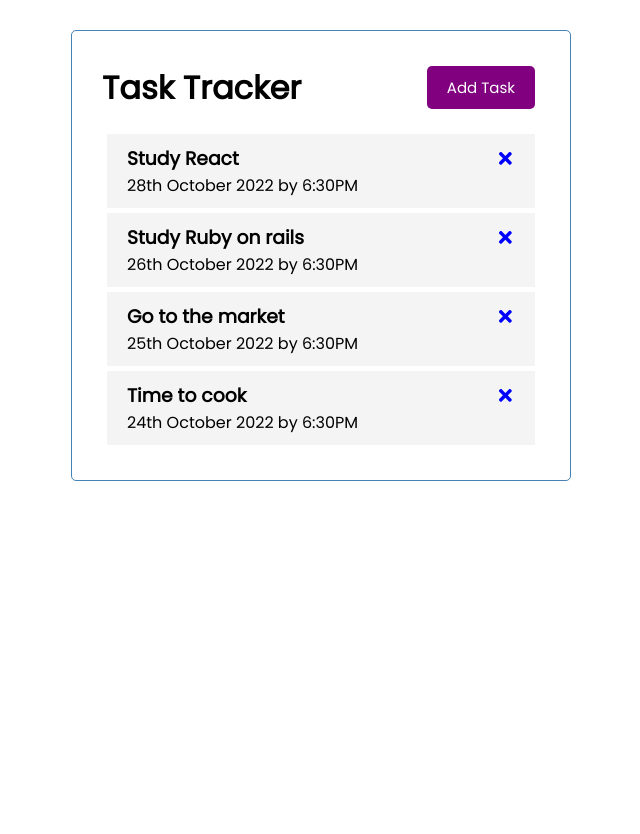
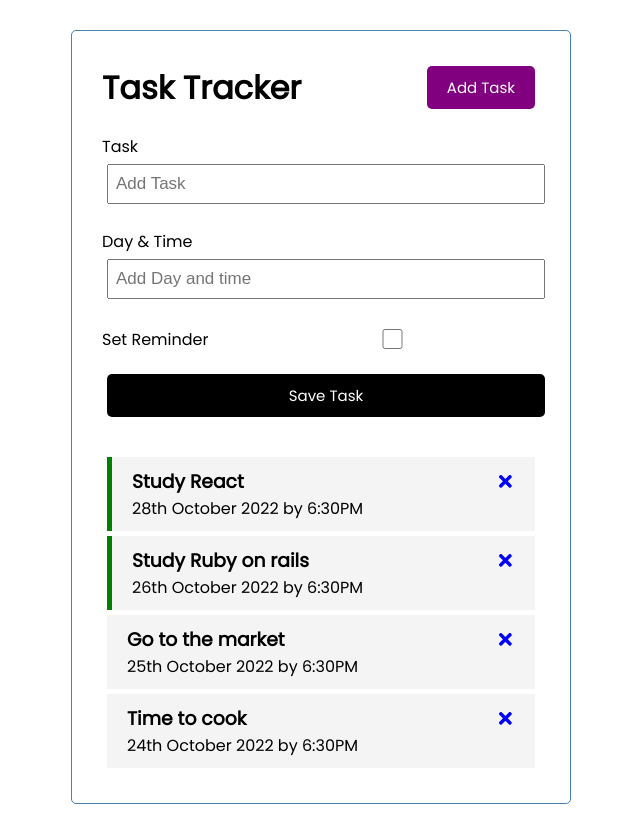
Before and after one commit to Adanzeakonobi/Planning, a React (Create React App) app in the folder planning/: page / in a window 1280 px wide. Shown: the whole page, without its empty margins (319-959 px from the left). Before the commit the page ends 800 px from the top, so only its background shows below. Built offline with nearby package versions, Linux system fonts and the light colour scheme.

Commit message:
Create a function to add task

```diff
--- a/planning/src/App.js
+++ b/planning/src/App.js
@@ -1,6 +1,7 @@
 import { useState } from 'react'
 import Header from './components/Header';
 import Tasks from './components/Tasks';
+import AddTask from './components/AddTask';
 
 const App = () => {
   const [ tasks, setTasks] = useState([
@@ -8,39 +9,51 @@ const App = () => {
         id: 1,
         text: 'Study React',
         day: '28th October 2022 by 6:30PM',
-        reminder: 'true'
+        reminder: true,
     },
     {
         id: 2,
         text: 'Study Ruby on rails',
         day: '26th October 2022 by 6:30PM',
-        reminder: 'true'
+        reminder: true,
     },
     {
         id: 3,
         text: 'Go to the market',
         day: '25th October 2022 by 6:30PM',
-        reminder: 'false'
+        reminder: false,
     },
     {
         id: 4,
         text: 'Time to cook',
         day: '24th October 2022 by 6:30PM',
-        reminder: 'true'
+        reminder: false,
     }
 ])
+
+// Add Task
+const addTask = (task) => {
+  console.log(task)
+}
 
 
 // Delete task
 const deleteTask = (id) => {
-  console.log('delete', id)
+  // console.log('delete', id)
   setTasks(tasks.filter((task) => task.id !== id))
+}
+
+// Toggle Reminder
+const toggleReminder = (id) => {
+  console.log('toggle', id)
+  setTasks(tasks.map((task) => task.id === id ? {...task, reminder: !task.reminder} : task))
 }
 
   return (
     <div className="container">
       <Header />
-      {tasks.length > 0 ? <Tasks tasks={tasks} onDelete={deleteTask}/> : 'No Tasks Available'}
+      <AddTask  onAdd={addTask}/>
+      {tasks.length > 0 ? (<Tasks tasks={tasks} onDelete={deleteTask} onToggle={toggleReminder}/>) : ('No Tasks Available')}
     </div>
   );
 }
--- /dev/null
+++ b/planning/src/components/AddTask.js
@@ -0,0 +1,46 @@
+import { useState } from 'react';
+
+const AddTask = ({ onAdd }) => {
+    const [text, setText] = useState('')
+    const [day, setDay] = useState('')
+    const [reminder, setReminder] = useState(false)
+
+    const onSubmit = (e) => {
+        e.preventDefault()
+
+        if(!text) {
+            alert('Kindly add a task')
+            return
+        }
+        onAdd({ text, day, reminder })
+
+        setText('')
+        setDay('')
+        setReminder(false)
+    }
+
+  return (
+    <form className='add-form' onSubmit={onSubmit}>
+        <div className='form-control'>
+            <label>Task</label>
+            <input type='text' placeholder='Add Task'  value={text}
+          onChange={(e) => setText(e.target.value)} />
+        </div>
+        <div className='form-control'>
+            <label>Day & Time</label>
+            <input type='text' placeholder='Add Day and time' value={day} onChange={(e) => setDay(e.target.value)}  />
+        </div>
+        <div className='form-control form-control-check'>
+            <label>Set Reminder</label>
+            <input type='checkbox' checked={reminder}
+          value={reminder}
+          onChange={(e) => setReminder(e.currentTarget.checked)} />
+        </div>
+
+        <input type='submit' value='Save Task' className='btn btn-block'/>
+
+    </form>
+  )
+}
+
+export default AddTask
--- a/planning/src/components/Task.js
+++ b/planning/src/components/Task.js
@@ -1,9 +1,10 @@
 import { FaTimes } from 'react-icons/fa'
 
-const Task = ({task, onDelete}) => {
+const Task = ({task, onDelete, onToggle}) => {
 
   return (
-    <div className='task'>
+    // <div className={`task ${task.reminder && 'reminder'}`} onDoubleClick={() => onToggle(task.id)}></div>
+    <div className={`task ${task.reminder ? 'reminder' : ''}`} onDoubleClick={() => onToggle(task.id)}>
         <h3>{task.text} <FaTimes style={{ color: 'blue', cursor: 'pointer' }} onClick={() => onDelete(task.id)}/> </h3>
         <p>{task.day}</p>
     </div>
--- a/planning/src/components/Tasks.js
+++ b/planning/src/components/Tasks.js
@@ -1,10 +1,10 @@
 import Task from "./Task";
 
-const Tasks = ( {tasks, onDelete} ) => {
+const Tasks = ( {tasks, onDelete, onToggle } ) => {
 
     return(
         <div>
-            {tasks.map((task) => (<Task key={task.id} task={task} onDelete={onDelete}/>))}
+            {tasks.map((task) => (<Task key={task.id} task={task} onDelete={onDelete} onToggle={onToggle}/>))}
         </div>
     )
 }
```
